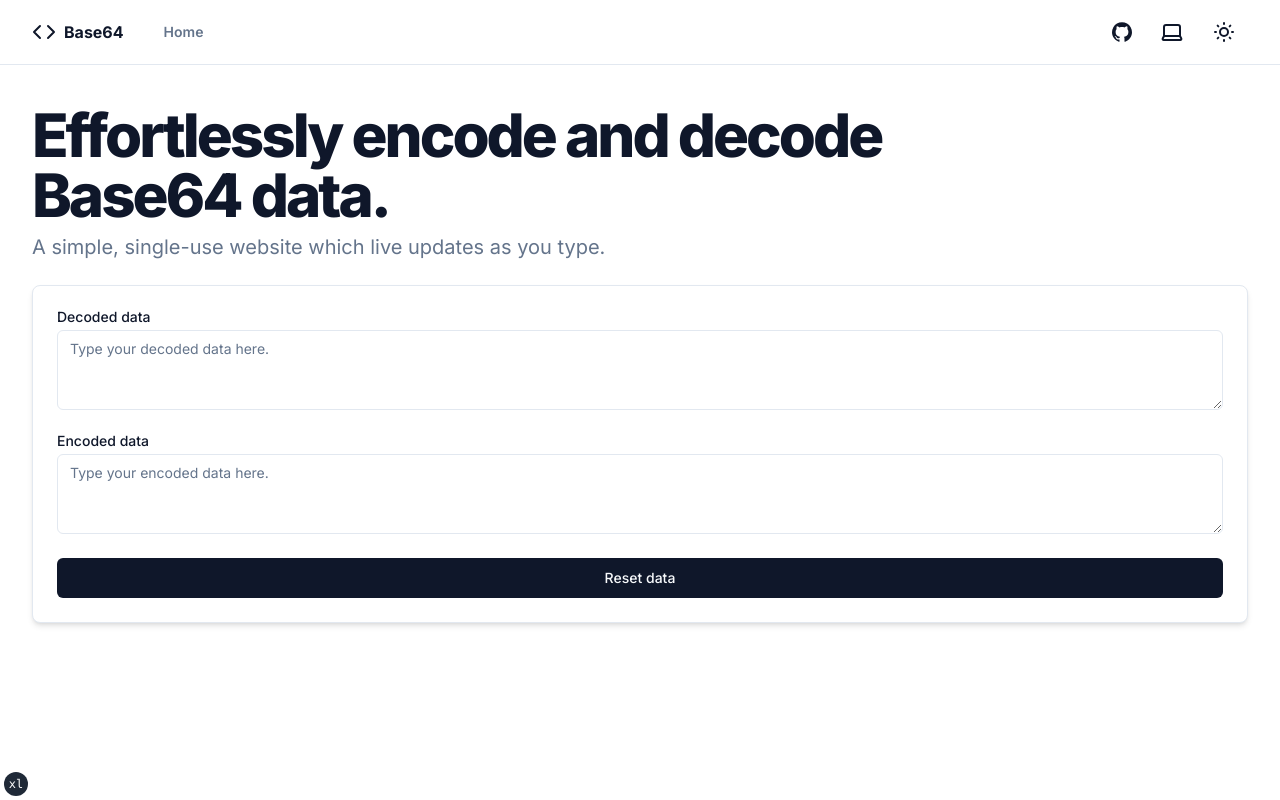
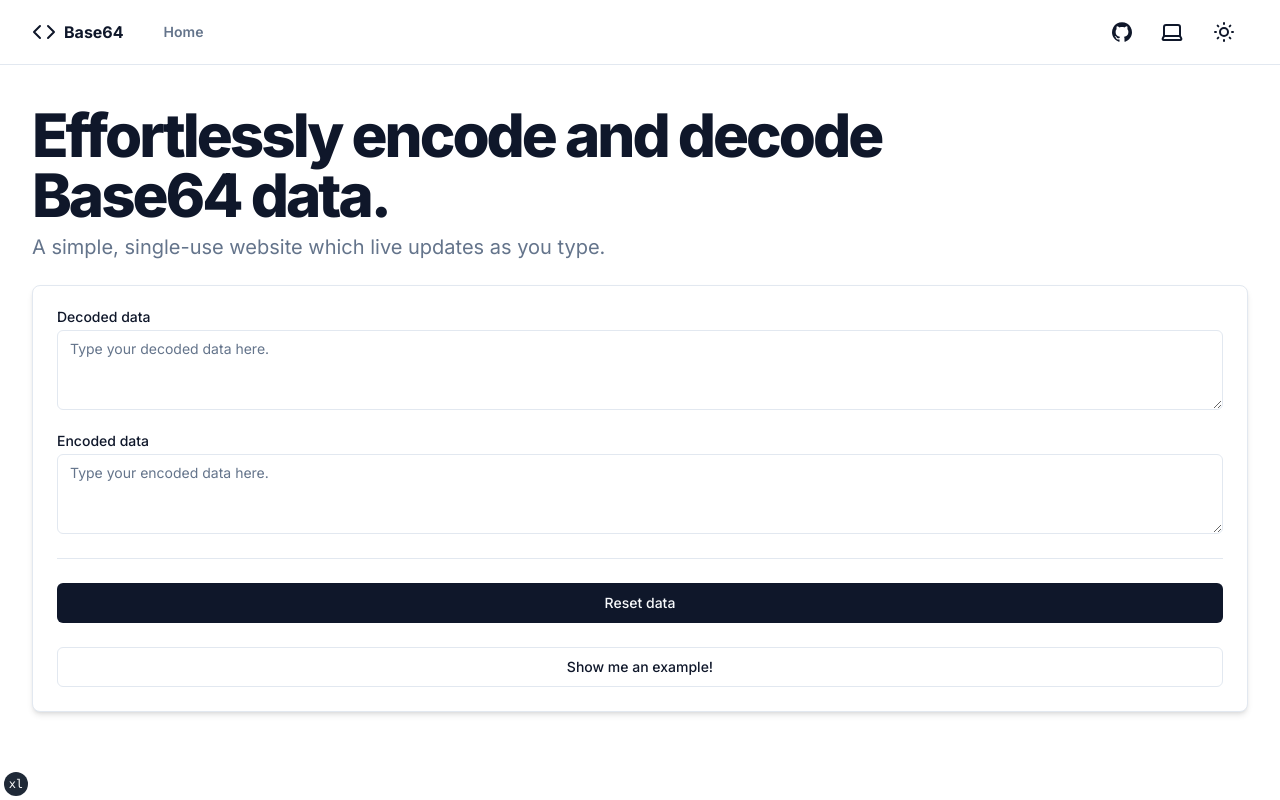
Before and after one commit to troypoulter/base64, a Next.js app: page / in a window 1280 px wide. Built offline with nearby package versions, Linux system fonts and the light colour scheme.

Commit message:
provide example and use better encode/decode functions

```diff
--- a/app/page.tsx
+++ b/app/page.tsx
@@ -6,26 +6,40 @@
 import { Label } from "@/components/ui/label"
 import { Textarea } from "@/components/ui/textarea"
 import { Button } from "@/components/ui/button"
+import { Separator } from "@/components/ui/separator"
 
 export default function IndexPage() {
   const [encodedText, setEncodedText] = useState<string>()
   const [decodedText, setDecodedText] = useState<string>()
 
+  const encodeBase64 = (data: string) => {
+    return Buffer.from(data).toString('base64');
+  }
+  const decodeBase64 = (data: string) => {
+    return Buffer.from(data, 'base64').toString('ascii');
+  }
+
   const handleEncodedChange = (event: ChangeEvent<HTMLTextAreaElement>) => {
     const encodedValue = event.target.value
     setEncodedText(encodedValue)
-    setDecodedText(btoa(encodedValue))
+    setDecodedText(decodeBase64(encodedValue))
   }
 
   const handleDecodedChange = (event: ChangeEvent<HTMLTextAreaElement>) => {
     const decodedValue = event.target.value
     setDecodedText(decodedValue)
-    setEncodedText(atob(decodedValue))
+    setEncodedText(encodeBase64(decodedValue))
   }
 
   const handleResetDataClick = () => {
     setDecodedText('');
     setEncodedText('');
+  }
+
+  const handleShowExample = () => {
+    const exampleValue = "Hello, World!";
+    setDecodedText(exampleValue);
+    setEncodedText(encodeBase64(exampleValue));
   }
 
   return (
@@ -44,8 +58,8 @@
           <Textarea
             placeholder="Type your decoded data here."
             id="message"
-            value={encodedText}
-            onChange={handleEncodedChange}
+            value={decodedText}
+            onChange={handleDecodedChange}
           />
         </div>
         <div className="grid w-full gap-1.5">
@@ -53,11 +67,13 @@
           <Textarea
             placeholder="Type your encoded data here."
             id="message"
-            value={decodedText}
-            onChange={handleDecodedChange}
+            value={encodedText}
+            onChange={handleEncodedChange}
           />
         </div>
+        <Separator />
         <Button onClick={handleResetDataClick}>Reset data</Button>
+        <Button variant="outline" onClick={handleShowExample}>Show me an example!</Button>
       </Card>
     </section>
   )
--- /dev/null
+++ b/components/ui/separator.tsx
@@ -0,0 +1,31 @@
+"use client"
+
+import * as React from "react"
+import * as SeparatorPrimitive from "@radix-ui/react-separator"
+
+import { cn } from "@/lib/utils"
+
+const Separator = React.forwardRef<
+  React.ElementRef<typeof SeparatorPrimitive.Root>,
+  React.ComponentPropsWithoutRef<typeof SeparatorPrimitive.Root>
+>(
+  (
+    { className, orientation = "horizontal", decorative = true, ...props },
+    ref
+  ) => (
+    <SeparatorPrimitive.Root
+      ref={ref}
+      decorative={decorative}
+      orientation={orientation}
+      className={cn(
+        "shrink-0 bg-border",
+        orientation === "horizontal" ? "h-[1px] w-full" : "h-full w-[1px]",
+        className
+      )}
+      {...props}
+    />
+  )
+)
+Separator.displayName = SeparatorPrimitive.Root.displayName
+
+export { Separator }
--- a/package.json
+++ b/package.json
@@ -15,6 +15,7 @@
   },
   "dependencies": {
     "@radix-ui/react-label": "^2.0.1",
+    "@radix-ui/react-separator": "^1.0.2",
     "@vercel/analytics": "^1.0.1",
     "class-variance-authority": "^0.4.0",
     "clsx": "^1.2.1",
```
Also changed, not shown: 1 other file (tests, documents, lock files or other folders).
